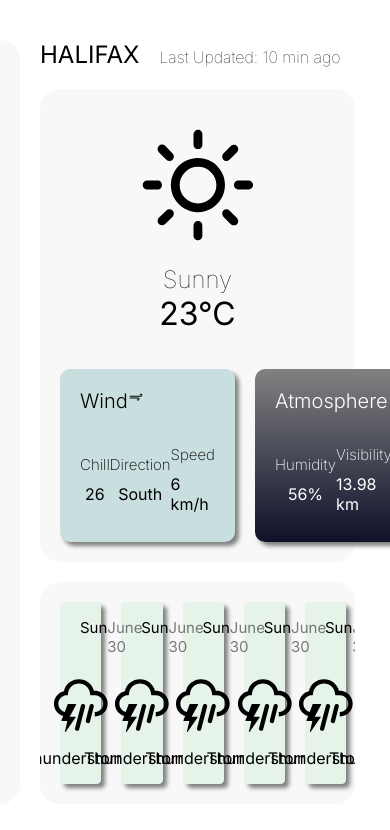
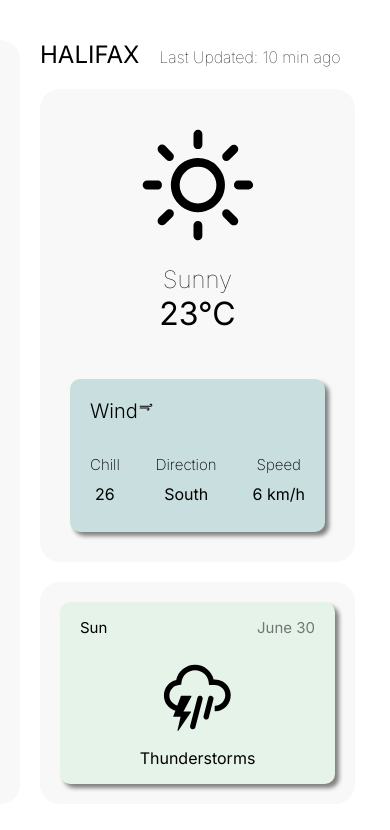
Before and after one commit to Santi-Rijal/weather-app, a Next.js app: page / in a window 390 px wide. Shown: the top 830 px of the page. Built offline with nearby package versions, Linux system fonts and the light colour scheme; no server answers.

Commit message:
Added breakpoints for mobile

```diff
--- a/src/app/globals.css
+++ b/src/app/globals.css
@@ -13,6 +13,8 @@
     rgba(234, 205, 103, 0.7) 0%,
     rgba(168, 87, 13, 0.7) 100%
   );
+
+  --mobile-break-point: 500px;
 }
 
 * {
--- a/src/components/CurrentWeatherCard/currentWeatherCard.module.scss
+++ b/src/components/CurrentWeatherCard/currentWeatherCard.module.scss
@@ -48,8 +48,12 @@
     width: inherit;
     height: 40%;
 
+    padding: 0.625rem;
+
     display: flex;
     flex-direction: row;
     column-gap: 1.25rem;
+
+    overflow-x: scroll;
   }
 }
--- a/src/components/DayCard/dayCard.module.scss
+++ b/src/components/DayCard/dayCard.module.scss
@@ -10,9 +10,17 @@
 
   background-color: var(--card-color1);
 
-  border-radius: 0.265rem;
+  border-radius: 0.625rem;
 
   box-shadow: 4px 4px 4px gray;
+
+  @media only screen and (max-width: 725px) {
+    min-width: 30%;
+  }
+
+  @media only screen and (max-width: 425px) {
+    min-width: 100%;
+  }
 
   .headerContainer {
     width: 100%;
--- a/src/components/WindDetailsCard/detailsCard.module.scss
+++ b/src/components/WindDetailsCard/detailsCard.module.scss
@@ -45,6 +45,10 @@
       }
     }
   }
+
+  @media only screen and (max-width: 725px) {
+    min-width: 100%;
+  }
 }
 
 .wind {
```
